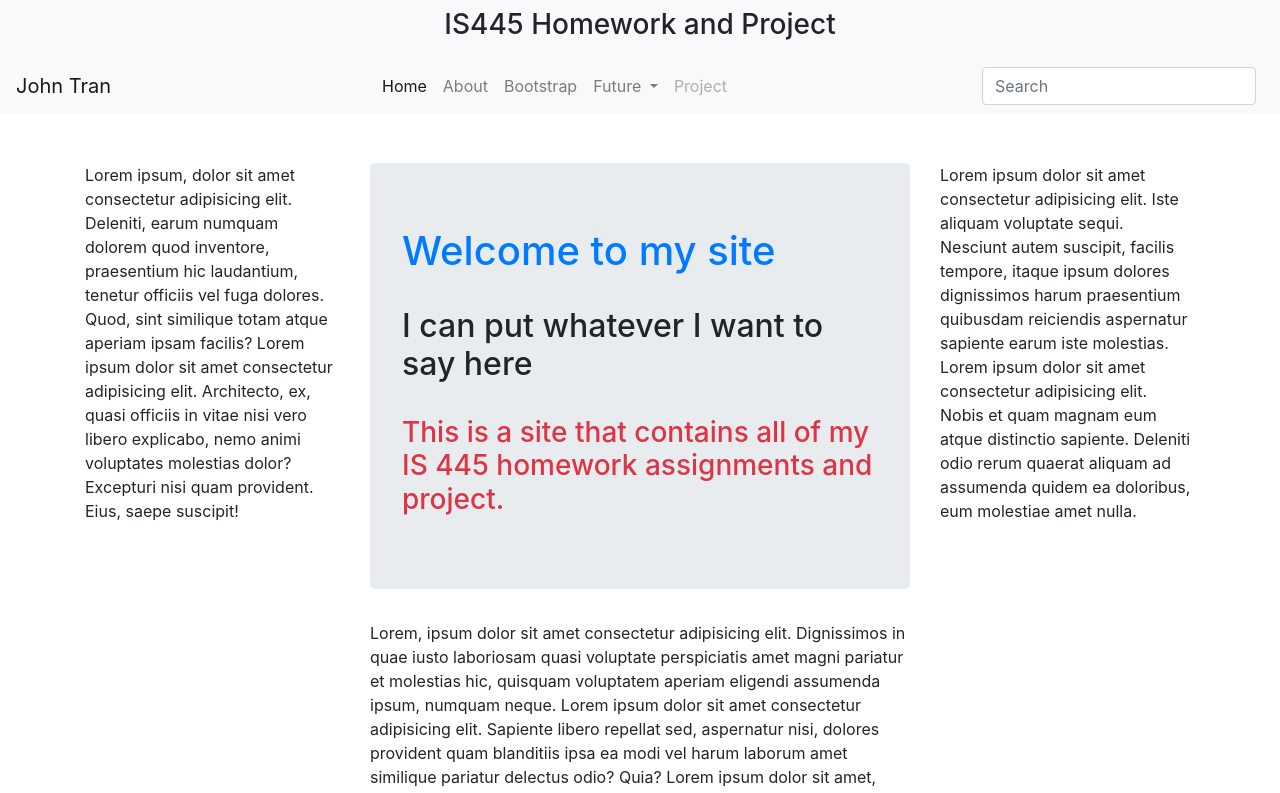
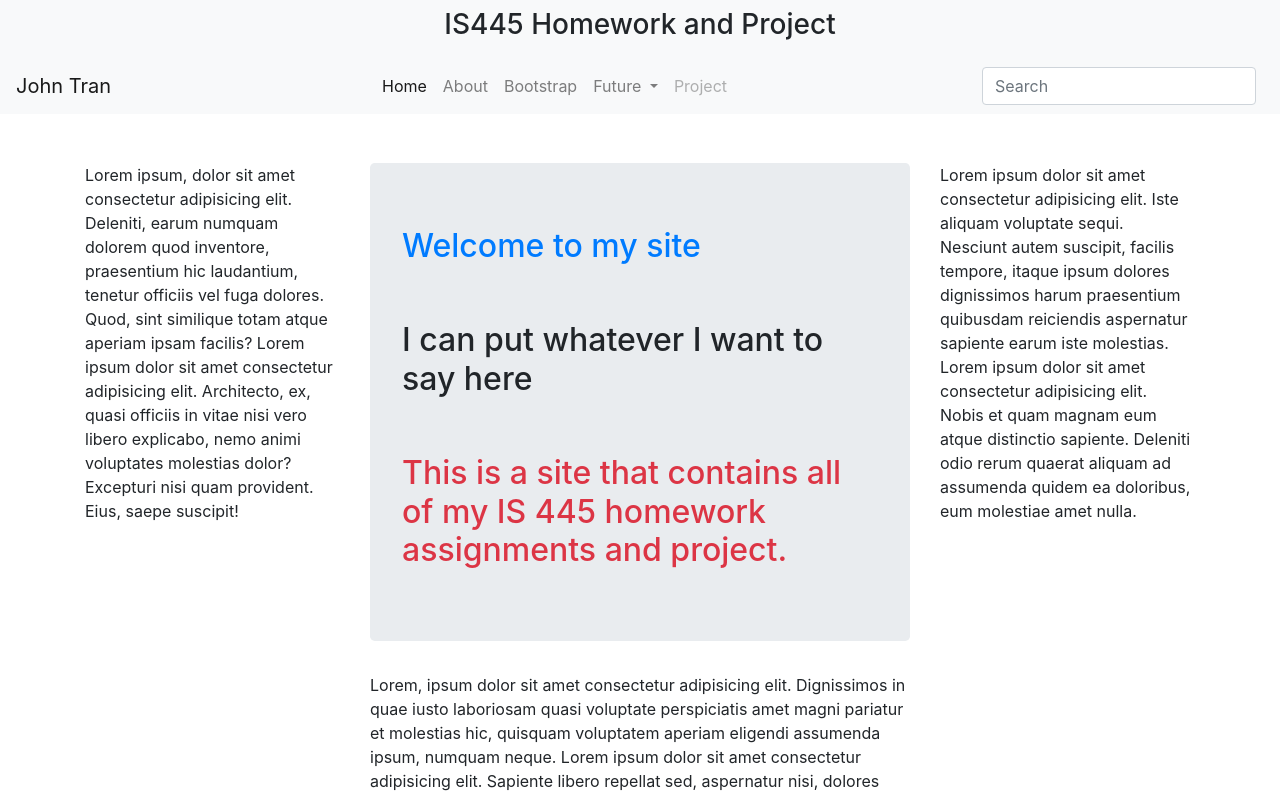
Before and after one commit to johntradiction/IS445-studentpage, a website: page website/index.html in a window 1280 px wide. Shown: the top 793 px of the page. Drawn offline with nearby package versions, Linux system fonts and the light colour scheme.

Commit message:
adjust jumbotron content

```diff
--- a/website/index.html
+++ b/website/index.html
@@ -59,11 +59,13 @@
         </div>
           <div class="col-6">
             <div class="jumbotron">
-              <h1 class="text-primary">Welcome to my site</h1>
+              <h2 class="text-primary">Welcome to my site</h2>
+              <br/>
               <br/>
               <h2>I can put whatever I want to say here</h2>
               <br/>
-              <h3 class="text-danger">This is a site that contains all of my IS 445 homework assignments and project.</h3>
+              <br/>
+              <h2 class="text-danger">This is a site that contains all of my IS 445 homework assignments and project.</h2>
             </div>
             Lorem, ipsum dolor sit amet consectetur adipisicing elit. Dignissimos in quae iusto laboriosam quasi voluptate perspiciatis amet magni pariatur et molestias hic, quisquam voluptatem aperiam eligendi assumenda ipsum, numquam neque.
             Lorem ipsum dolor sit amet consectetur adipisicing elit. Sapiente libero repellat sed, aspernatur nisi, dolores provident quam blanditiis ipsa ea modi vel harum laborum amet similique pariatur delectus odio? Quia?
```
